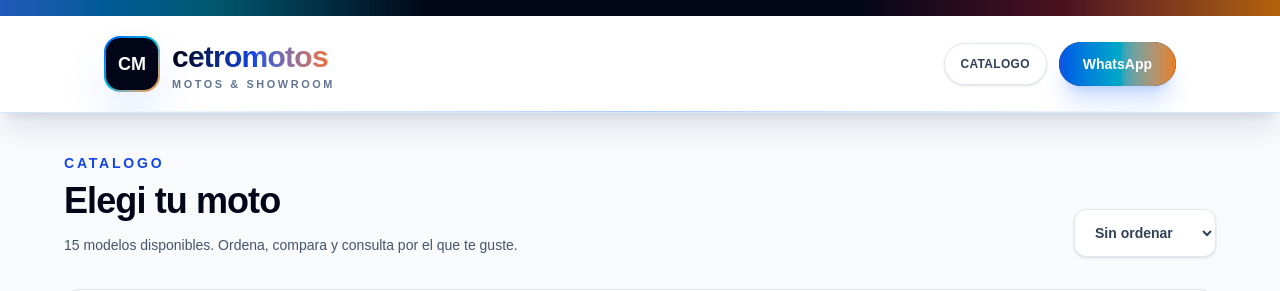
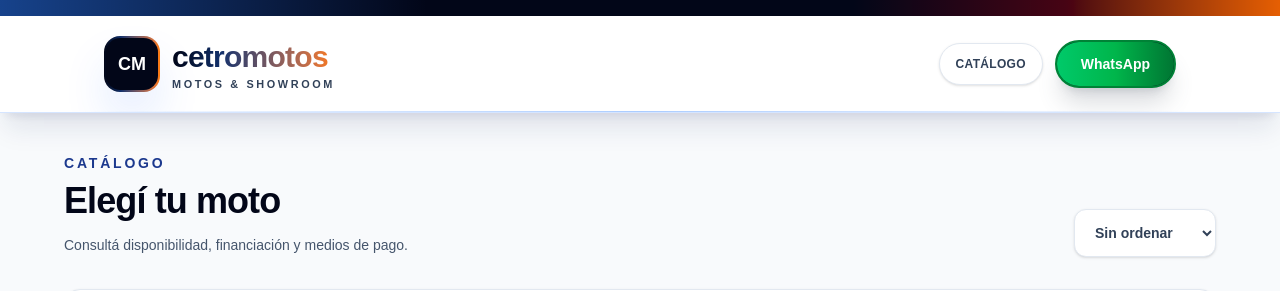
Before and after one commit to Briantahiel/cetrostore, a Next.js app: page /catalogo in a window 1280 px wide. Shown: the top 291 px of the page. Built offline with nearby package versions, Linux system fonts and the light colour scheme.

Commit message:
minor details

```diff
--- a/components/catalogo/ProductCatalog.tsx
+++ b/components/catalogo/ProductCatalog.tsx
@@ -183,16 +183,17 @@ export default function ProductCatalog() {
       <div className="mx-auto max-w-6xl">
         <div className="mb-8 flex flex-col gap-4 sm:flex-row sm:items-end sm:justify-between">
           <div>
-            <p className="text-sm font-black uppercase tracking-[0.2em] text-blue-700">
-              Catalogo
+            <p className="text-sm font-black uppercase tracking-[0.2em] text-blue-900">
+              Catálogo
             </p>
             <h2 className="mt-2 text-4xl font-black tracking-tight">
-              Elegi tu moto
+              Elegí tu moto
             </h2>
-            <p className="mt-3 max-w-2xl text-sm font-medium leading-6 text-slate-600">
+            {/* <p className="mt-3 max-w-2xl text-sm font-medium leading-6 text-slate-600">
               {productosOrdenados.length} modelos disponibles. Ordena, compara
               y consulta por el que te guste.
-            </p>
+            </p> */}
+            <p className="mt-3 max-w-2xl text-sm font-medium leading-6 text-slate-600">Consultá disponibilidad, financiación y medios de pago.</p>
           </div>
 
           <select
--- a/components/layout/Navbar.tsx
+++ b/components/layout/Navbar.tsx
@@ -4,8 +4,8 @@ export default function Navbar() {
   return (
     <header className="sticky top-0 z-50 overflow-hidden border-b border-blue-500/20 bg-white/90 text-slate-950 shadow-xl shadow-blue-950/10 backdrop-blur-2xl">
       <div className="relative bg-slate-950 px-4 py-2 text-center text-xs font-black uppercase tracking-[0.18em] text-white sm:px-8">
-        <span className="absolute inset-y-0 left-0 w-1/3 bg-gradient-to-r from-blue-500/70 via-cyan-400/40 to-transparent" />
-        <span className="absolute inset-y-0 right-0 w-1/3 bg-gradient-to-l from-orange-400/70 via-red-500/30 to-transparent" />
+        <span className="absolute inset-y-0 left-0 w-1/3 bg-gradient-to-r from-blue-500/50 to-transparent" />
+        <span className="absolute inset-y-0 right-0 w-1/3 bg-gradient-to-l from-orange-500/90 via-red-600/30 to-transparent" />
       </div>
 
       <nav className="relative mx-auto flex h-24 max-w-6xl items-center justify-between gap-4 px-4 sm:px-8 lg:px-10">
@@ -16,18 +16,18 @@ export default function Navbar() {
           className="group flex flex-1 items-center gap-3"
           aria-label="Cetromotos inicio"
         >
-          <span className="relative flex h-14 w-14 shrink-0 items-center justify-center rounded-2xl bg-gradient-to-br from-blue-600 via-cyan-500 to-orange-400 p-0.5 shadow-2xl shadow-blue-600/30 transition duration-300 group-hover:scale-105 group-hover:shadow-orange-400/30">
+          <span className="relative flex h-14 w-14 shrink-0 items-center justify-center rounded-2xl bg-gradient-to-r from-[#020617] via-[#12306B] via-30% to-[#FF7A00] p-0.5 shadow-2xl shadow-blue-600/30 transition duration-300 group-hover:scale-105 group-hover:shadow-orange-400/30">
             <span className="flex h-full w-full items-center justify-center rounded-[0.9rem] bg-slate-950 text-lg font-black text-white">
               CM
             </span>
           </span>
 
           <span className="flex min-w-0 flex-col leading-none">
-            <span className="truncate bg-gradient-to-r from-slate-950 via-blue-700 to-orange-500 bg-clip-text text-2xl font-black tracking-tight text-transparent sm:text-3xl">
-              cetromotos
-            </span>
+       <span className="truncate bg-gradient-to-r from-[#020617] via-[#12306B] via-30% to-[#FF7A00] bg-clip-text text-2xl font-black tracking-tight text-transparent sm:text-3xl">
+  cetromotos
+</span>
 
-            <span className="mt-1 text-[0.68rem] font-black uppercase tracking-[0.24em] text-slate-500">
+            <span className="mt-1 text-[0.68rem] font-black uppercase tracking-[0.24em] text-slate-700">
               motos & showroom
             </span>
           </span>
@@ -37,15 +37,15 @@ export default function Navbar() {
             href="/catalogo"
             className="hidden rounded-full border border-slate-200 bg-white px-4 py-3 text-xs font-black uppercase tracking-wide text-slate-700 shadow-sm transition hover:border-blue-300 hover:bg-blue-50 hover:text-blue-700 md:inline-flex"
           >
-            Catalogo
+            Catálogo
           </Link>
           <a
             href="https://wa.me/5493489696728"
             target="_blank"
             rel="noreferrer"
-            className="group relative inline-flex items-center justify-center overflow-hidden rounded-full bg-slate-950 px-5 py-3 text-sm font-black text-white shadow-xl shadow-blue-600/20 transition hover:-translate-y-0.5 hover:shadow-orange-400/30 sm:px-6"
+            className="group relative border-green-700 border-2 inline-flex items-center justify-center overflow-hidden rounded-full bg-slate-950 px-5 py-3 text-sm font-black text-white shadow-xl shadow-gray-600/20 transition hover:-translate-y-0.5 sm:px-6"
           >
-            <span className="absolute inset-0 bg-gradient-to-r from-blue-600 via-cyan-500 to-orange-400 opacity-90 transition group-hover:opacity-100" />
+            <span className="absolute inset-0 bg-gradient-to-r from-green-400 via-green-500 to-green-700 opacity-90 " />
             <span className="relative whitespace-nowrap">WhatsApp</span>
           </a>
         </div>
```
